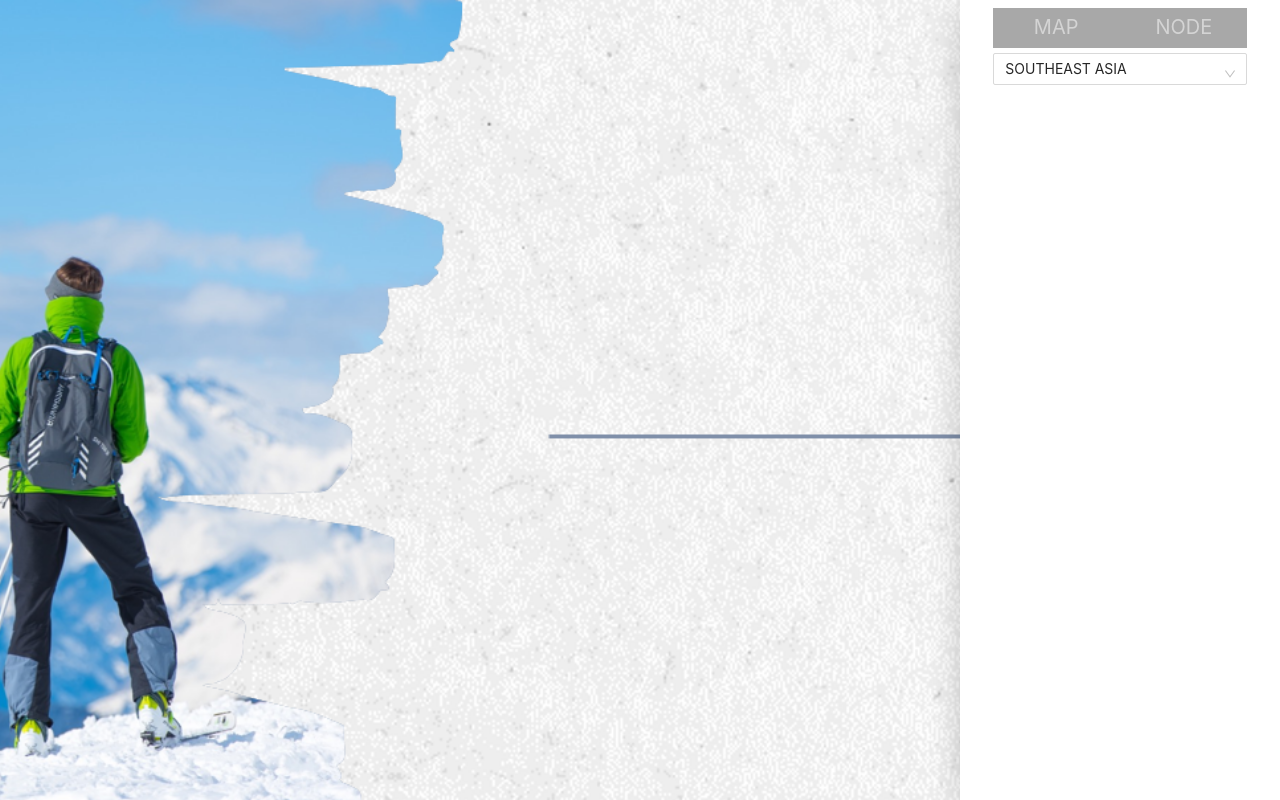
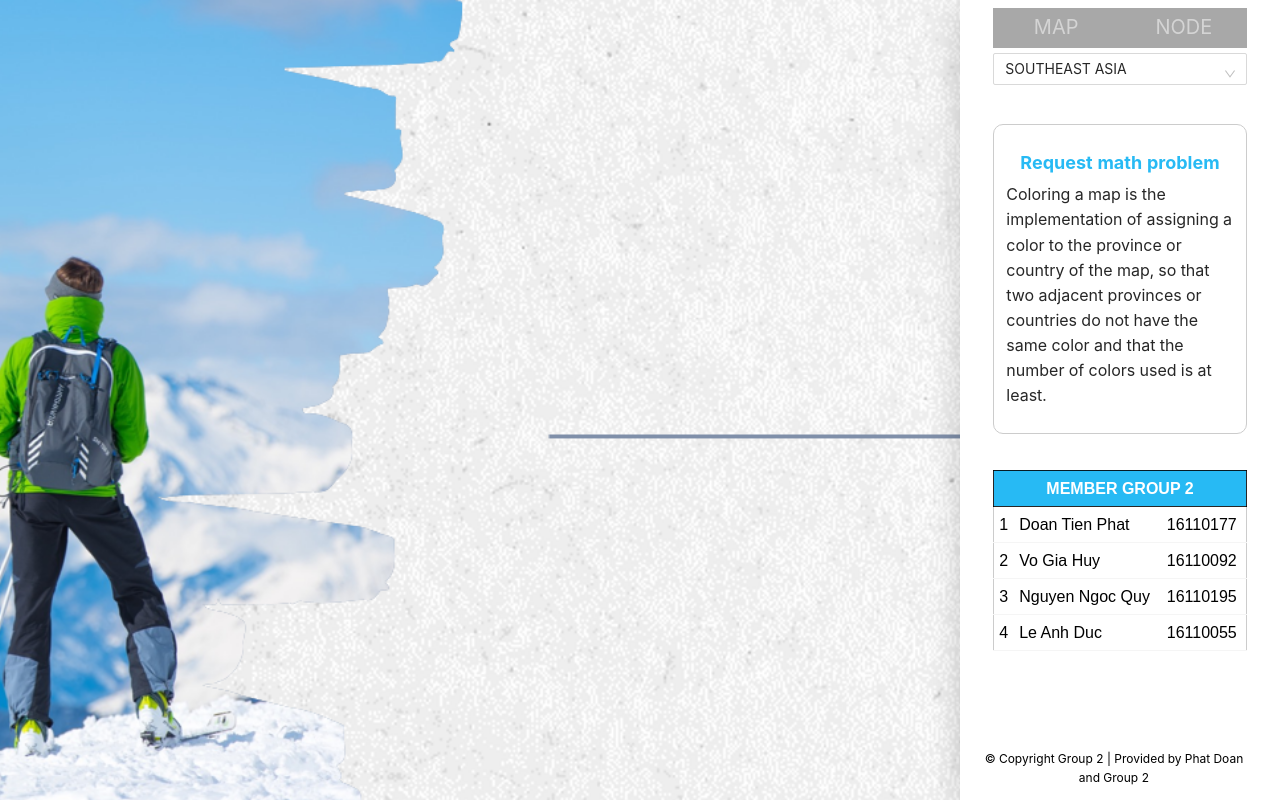
Before and after one commit to tienphat12081208/coloring-map, a React (Create React App) app: page / in a window 1280 px wide. Built offline with nearby package versions, Linux system fonts and the light colour scheme.

Commit message:
Deploy version seven

```diff
--- a/src/components/Dashboard/index.tsx
+++ b/src/components/Dashboard/index.tsx
@@ -181,8 +181,40 @@ const Dashboard = (props: IProps) => {
             </>
           ) : (
             //  Name team work project
-            <div></div>
+            <div className="component-dashboard-member">
+              <div className="component-dashboard-problem">
+                <div className="component-dashboard-problem-title">
+                  <p>Request math problem</p>
+                </div>
+                <div className="component-dashboard-problem-detail">
+                  Coloring a map is the implementation of assigning a color to
+                  the province or country of the map, so that two adjacent
+                  provinces or countries do not have the same color and that the
+                  number of colors used is at least.
+                </div>
+              </div>
+              <table
+                style={{ width: "100%" }}
+                className="component-dashboard-table-member"
+              >
+                <thead>
+                  <tr className="component-dashboard-table-member-title">
+                    <th colSpan={3}>Member group 2</th>
+                  </tr>
+                </thead>
+                <tbody>
+                  {mockData.MEMBER_GROUP_2.map((member: any, index: number) => (
+                    <tr className="component-dashboard-table-item">
+                      <td>{index + 1}</td>
+                      <td>{member.name}</td>
+                      <td>{member.number}</td>
+                    </tr>
+                  ))}
+                </tbody>
+              </table>
+            </div>
           )}
+
         </Col>
 
         {/*Thong ke <Col></Col>  */}
--- a/src/components/Dashboard/style.scss
+++ b/src/components/Dashboard/style.scss
@@ -43,7 +43,17 @@ td {
         font-size: 20px;
         color: rgba(255, 255, 255, 0.5);
         cursor: pointer;
+        &:hover {
+          transition: transform 0.3s cubic-bezier(0, 1, 0.5, 1),
+            -webkit-transform 0.3s cubic-bezier(0, 1, 0.5, 1);
+          background-color: white !important;
+          color: #27baf4  !important;
+          font-weight: bold;
+          border: 1px solid #27baf4;
+          font-size: 20px;
+        }
       }
+
     }
     &-node {
       padding-left: 1px;
@@ -56,7 +66,19 @@ td {
         font-size: 20px;
         color: rgba(255, 255, 255, 0.5);
         cursor: pointer;
+        &:hover {
+          &:hover {
+            transition: transform 0.3s cubic-bezier(0, 1, 0.5, 1),
+              -webkit-transform 0.3s cubic-bezier(0, 1, 0.5, 1);
+            background-color: white !important;
+            color: #27baf4  !important;
+            font-weight: bold;
+            border: 1px solid #27baf4;
+            font-size: 20px;
+          }
+        }
       }
+
     }
     &-active {
       transition: transform 0.3s cubic-bezier(0, 1, 0.5, 1),
@@ -74,6 +96,31 @@ td {
     &-item {
       &:hover {
         background-color: #dfeefe;
+      }
+    }
+    &-member {
+      margin-top: 36px;
+      background-color: white !important;
+      border: 1px solid #cccccc !important;
+      font-family: Arial, sans-serif;
+      &-title {
+        font-size: 16px;
+        border: 1px solid;
+        text-align: center;
+        text-transform: uppercase;
+        border-radius: 10px !important;
+        background-color: #27baf4;
+        font-weight: bold;
+        & > th {
+          color: white !important;
+        }
+      }
+      &:hover {
+        transition: color 0.6s ease, font-size 0.3s linear;
+        border: 1px solid #27baf4;
+        background-color: white;
+        box-shadow: 0 0px 12px rgba(0, 0, 0, 0.2);
+        transform: scale(1.02);
       }
     }
   }
@@ -122,6 +169,7 @@ td {
     }
     &:hover {
       transform: scale(1.05);
+      border: none;
       box-shadow: 0 0px 12px rgba(0, 0, 0, 0.2);
     }
 
@@ -143,6 +191,7 @@ td {
     overflow: auto;
     &:hover {
       transform: scale(1.02);
+      border: none;
       box-shadow: 0 5px 30px rgba(0, 0, 0, 0.2);
     }
     &-detail {
@@ -180,4 +229,30 @@ td {
       border: 1px solid #27baf4;
     }
   }
+
+  &-problem {
+    margin-top: 24px;
+    padding:24px 12px;
+    background-color: white;
+    border: 1px solid #cccccc;
+    border-radius: 10px;
+    &-title {
+
+      text-align: center;
+      font-size: 18px;
+      color: #27baf4;
+      font-weight: bold;
+      &>p{
+        margin-bottom: 5px !important;
+      }
+    }
+    &-detail {
+      font-size: 16px;
+    }
+    &:hover {
+      transform: scale(1.02);
+      border: none;
+      box-shadow: 0 5px 30px rgba(0, 0, 0, 0.2);
+    }
+  }
 }
--- a/src/mocks/index.ts
+++ b/src/mocks/index.ts
@@ -5,6 +5,13 @@
 // Thailand
 // Myanmar
 // Malaysia
+export const MEMBER_GROUP_2 = [
+   {name:'Doan Tien Phat',number:'16110177'},
+   {name:'Vo Gia Huy',number:'16110092'},
+   {name:'Nguyen Ngoc Quy',number:'16110195'},
+   {name:'Le Anh Duc',number:'16110055'},
+];
+
 export const SOUTHEAST_ASIA_NAME = [
   "Vietnam",
   "Laos",
--- a/src/pages/Home/index.tsx
+++ b/src/pages/Home/index.tsx
@@ -59,6 +59,13 @@ const Home = (props: IProps) => {
             numberColor={numberColor}
             resetNumberColor={resetNumberColor}
           />
+          {displayReducers === 2 && (
+            <div className="page-home-copyright">
+              <span>
+                © Copyright Group 2 | Provided by Phat Doan and Group 2
+              </span>
+            </div>
+          )}
         </Col>
       </Row>
     </>
--- a/src/pages/Home/style.scss
+++ b/src/pages/Home/style.scss
@@ -1,4 +1,5 @@
 .page-home {
+  position: relative;
   &-map {
     height: 100%;
   }
@@ -6,4 +7,13 @@
     background-color: white;
     box-shadow: 0 5px 30px rgba(0, 0, 0, 0.2);
   }
+  &-copyright{
+    position: absolute;
+    right: 12px;
+    bottom: 12px;
+    font-size: 12px;
+    padding: 0px 24px;
+    text-align: center;
+    color: black;
+  }
 }
```
